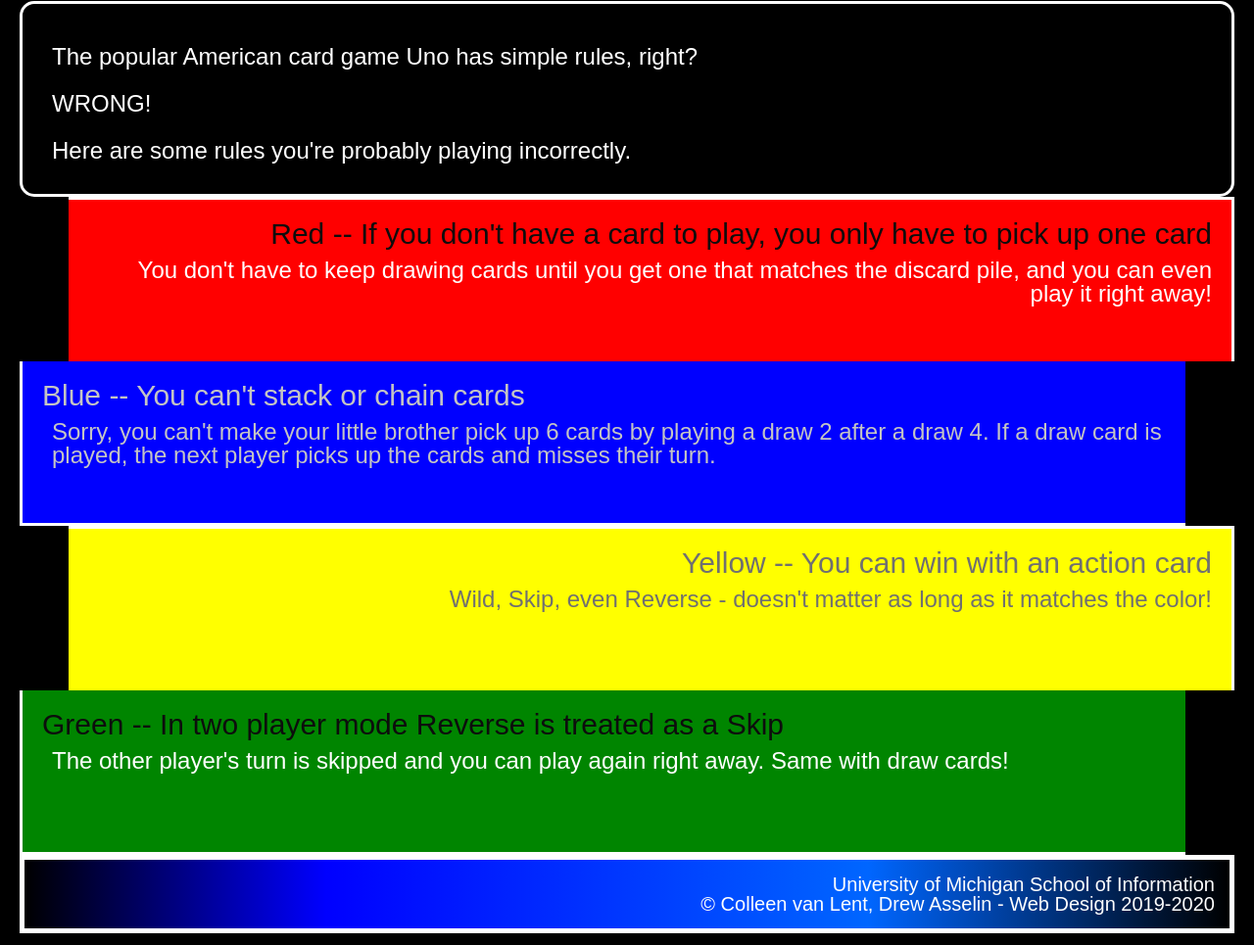
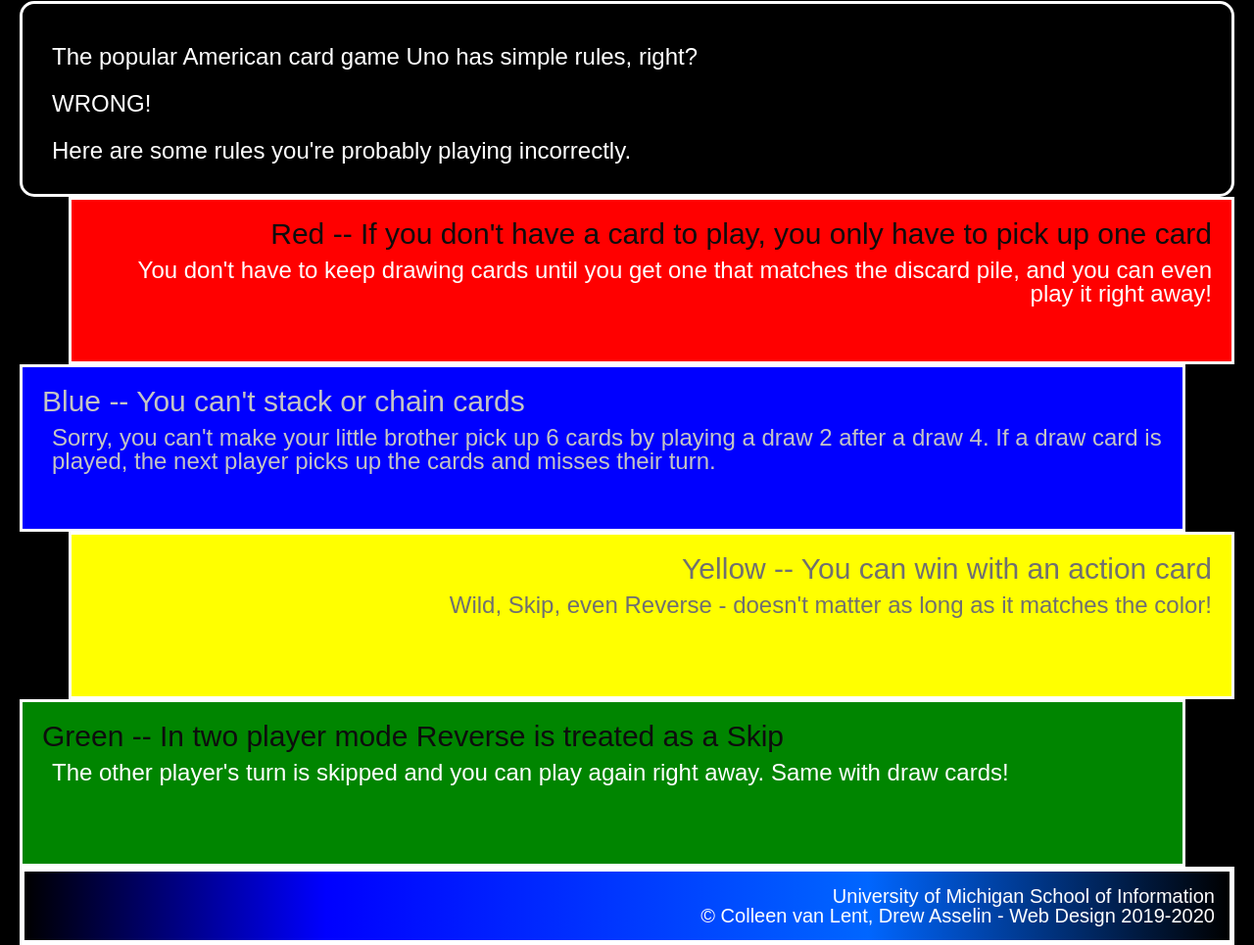
Before and after one commit to zyu994/hw2-f24, a plain HTML site: page index.html in a window 1280 px wide. Shown: the part 327-1292 px from the top of the page at 98% size. Drawn offline with Linux system fonts and the light colour scheme.

Commit message:
Add files via upload

```diff
--- a/css/style.css
+++ b/css/style.css
@@ -41,16 +41,14 @@ div{
     background-color: #FF0000;
     text-align: right;
     margin-left: 50px;
-    border-bottom: 2px;
-    border-left: 5px;
+    border:0 0 2px 5px;
 }
 .blue{
     background-color: #0000FF;
     color: #C4C4C4;
     text-align: left;
     margin-right: 50px;
-    border-right: 5px;
-    border-top: 2px;
+    border:2px 5px 0 0
 
 }
 .blue h2{
@@ -61,8 +59,7 @@ div{
     color: #707070;
     text-align: right;
     margin-left: 50px;
-    border-bottom: 2px;
-    border-left: 5px;
+    border:0 0 2px 5px;
 }
 .yellow h2{
     color: #707070;
@@ -71,8 +68,7 @@ div{
     background-color: #008500;
     text-align: left;
     margin-right: 50px;
-    border-right: 5px;
-    border-top: 2px;
+    border:2px 5px 0 0
 }
 footer{
     border: 5px;
```
